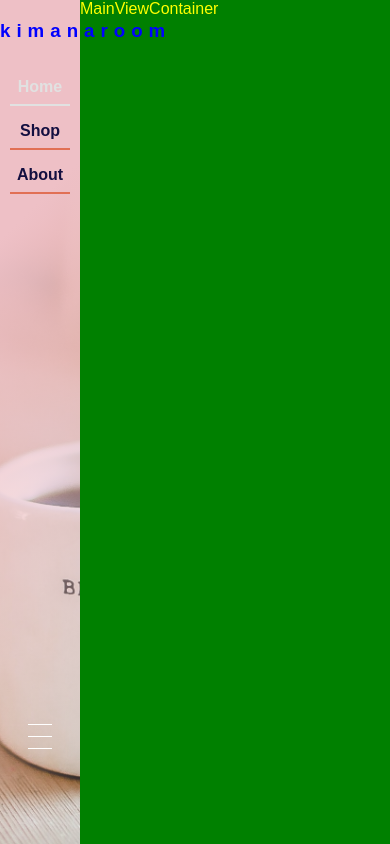
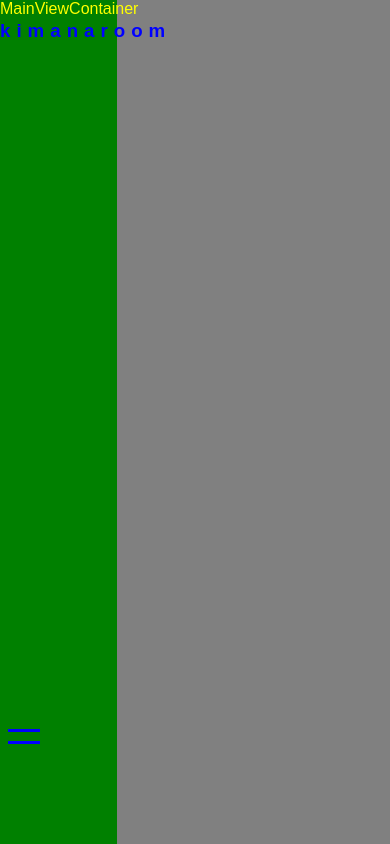
Before and after one commit to zoveloper/ecommerce, a React (Create React App) app in the folder frontend/: page / in a window 390 px wide. Built offline with nearby package versions, Linux system fonts and the light colour scheme.

Commit message:
added responsive function

```diff
--- a/frontend/src/App.js
+++ b/frontend/src/App.js
@@ -8,7 +8,11 @@ import MainView from './components/MainView/MainView'
 const App =() =>{
 
   const backgroundImage = 'images/coffee.jpg';
-  const SidevarHeader = "kimanaroom";
+  const sidebarHeader = {
+    fullName:'kimanaroom',
+    shortName: 'kim'
+
+  };
   const menuItems = [
     {name: 'Home', to: '/', icon:''},
     {name: 'Shop', to: '/Shop', icon:''},
@@ -19,7 +23,7 @@ const App =() =>{
     <s.App>
       <Sidebar
         backgroundImage ={backgroundImage}
-        SidevarHeader = {SidevarHeader}
+        sidebarHeader = {sidebarHeader}
         menuItems = {menuItems}
       />
       <MainView/>
--- a/frontend/src/components/MainView/MainView.styles.js
+++ b/frontend/src/components/MainView/MainView.styles.js
@@ -1,7 +1,7 @@
 import styled from '@emotion/styled'
 
 export const MainViewContainer = styled.div`
-    width: 80%;
+    width: 30%;
     color: yellow;
-    background: green
+    background: green;
 `
--- a/frontend/src/components/Sidebar/Sidebar.js
+++ b/frontend/src/components/Sidebar/Sidebar.js
@@ -1,43 +1,90 @@
-import React,{useState} from 'react'
+import React,{useState, useEffect} from 'react'
+import { Cross as Hamburger } from 'hamburger-react'
 import * as s from './Sidebar.styles'
 
 const Sidebar = props =>{
     const {
         backgroundImage='',
-        SidevarHeader='',
+        sidebarHeader={
+            fullName:'',
+            shortName:' '
+
+        },
         menuItems=[]
     } = props;
 
     // state
     const[selected, setSelectedMenuItem] = useState(menuItems[0].name);
-    const handleMenuItemClick= name => {
+
+    //mobilemode
+    const [isMobile,setisMobile] = useState(false)
+    const[isSidebarOpen, setSidebarState] = useState(true)
+    const [isOpen, setOpen] = useState(false)
+
+    //Effect
+    //update of header state
+    useEffect(() => {
+        isMobile? setSidebarState(true): setSidebarState(false)
+
+    }, [isMobile ])
+
+    const handleMenuItemClick = name => {
         setSelectedMenuItem(name)
     }
+    //Update of sidebar state
+
+    useEffect(()=>{
+    const updateWindowWidth =()=>{
+        if(window.innerWidth > 600) setisMobile(true)
+        else setisMobile(false)
+
+    }
+    window.addEventListener('resize',updateWindowWidth)
+    })
+
+
 
 
 
     const menuItemsJSX = menuItems.map((item, index) =>{
         const isItemSelected = selected === item.name;
 
+        //console.log(item.name)
+        //console.log(selected)
+        console.log(isOpen)
+
         return(
+
         <s.MenuItem
         key={index}
         selected={isItemSelected}
         onClick={() => handleMenuItemClick(item.name)}
-
+        isSidebarOpen={isSidebarOpen}
         >
-            <s.Text>{item.name} </s.Text>
+            <s.Text isSidebarOpen={isSidebarOpen}>{item.name} </s.Text>
         </s.MenuItem>
         )
     });
 
     return(
-    <s.SidebarContainer backgroundImage={ backgroundImage }>
-        <s.SidebarHeader>{SidevarHeader}</s.SidebarHeader>
+
+    <s.SidebarContainer
+        backgroundImage={ backgroundImage }
+        isSidebarOpen ={isSidebarOpen}
+        isMobile={isMobile}
+
+    >
+        <s.SidebarHeader>{sidebarHeader.fullName}</s.SidebarHeader>
         <s.MenuItemContainer>{menuItemsJSX}</s.MenuItemContainer>
-        <s.TogglerContainer>
-            <s.Toggler />
+        <s.TogglerContainer
+        isMobile={isMobile}
+        onClick= {()=>(setSidebarState(!isSidebarOpen))}
+        >
+            <Hamburger
+        toggled={isOpen}
+        toggle={setOpen} />
         </s.TogglerContainer>
+
     </s.SidebarContainer>
     )
 }
--- a/frontend/src/components/Sidebar/Sidebar.styles.js
+++ b/frontend/src/components/Sidebar/Sidebar.styles.js
@@ -1,20 +1,12 @@
 import styled from '@emotion/styled'
 
 export const SidebarContainer = styled.div`
-    width: 20%;
-    max-Width: 280px;
-    min-Width: 80px;
+    width: ${p=> p.isSidebarOpen ? '35%' : '0%'};
     color: blue;
-    background-image: linear-gradient(
-        315deg,
-        rgba(255,255,255,0.1) 0%,
-        #eec0c6 74%),
-        url(${p => p.backgroundImage});
-    background-size:cover ;
-    background-repeat: no repeat;
-    background-position:center center;
+    background: yellow;
 
     position: relative; // Toggler
+    transition: .3s ease-in all
 `
 
 export const SidebarHeader = styled.h3`
@@ -28,6 +20,9 @@ export const MenuItemContainer =styled.div`
 
 `;
 export const MenuItem =styled.div`
+    ${p => !p.isSidebarOpen &&`
+    text-align:center;
+    `}
     text-align:center;
     padding: 6px 10px;
     font-weight:600;
@@ -40,7 +35,7 @@ export const MenuItem =styled.div`
     &:after {
         content:'';
         border: 1px solid ${p => p.selected ? ' rgba(225, 225, 225)' : ' rgba(225, 112, 85)'};
-        display: block;
+        ${p => p.isSidebarOpen ? ('display: block') :  ('display: none')};
         margin: 8px 0 4px;
     };
 
@@ -57,12 +52,13 @@ export const MenuItem =styled.div`
 `;
 
 export const Text =styled.p`
-    display: inline
+    display: ${p => p.isSidebarOpen ? 'inline': 'none'}
 
 `
 //Toggler ------------------------
 
 export const TogglerContainer = styled.div`
+    display: ${p => !p.isMobile ? 'block':'none'};
     position: absolute;
     width: 30%;
     bottom:10%;
@@ -71,23 +67,3 @@ export const TogglerContainer = styled.div`
     margin: 0 auto;
 
 `
-export const Toggler = styled.div`
-    height: 40px;
-    cursor: pointer;
-    position: relative;
-
-    &:after {
-        content:'';
-        position: absolute;
-        left: 0;
-        top: .25em;
-        width: 100%;
-        height: .1em;
-        background: #fff;
-        box-shadow:
-        0 .75em 0 0 #fff,
-        0 1.5em 0 0 #fff;
-    };
-
-
-`
```
